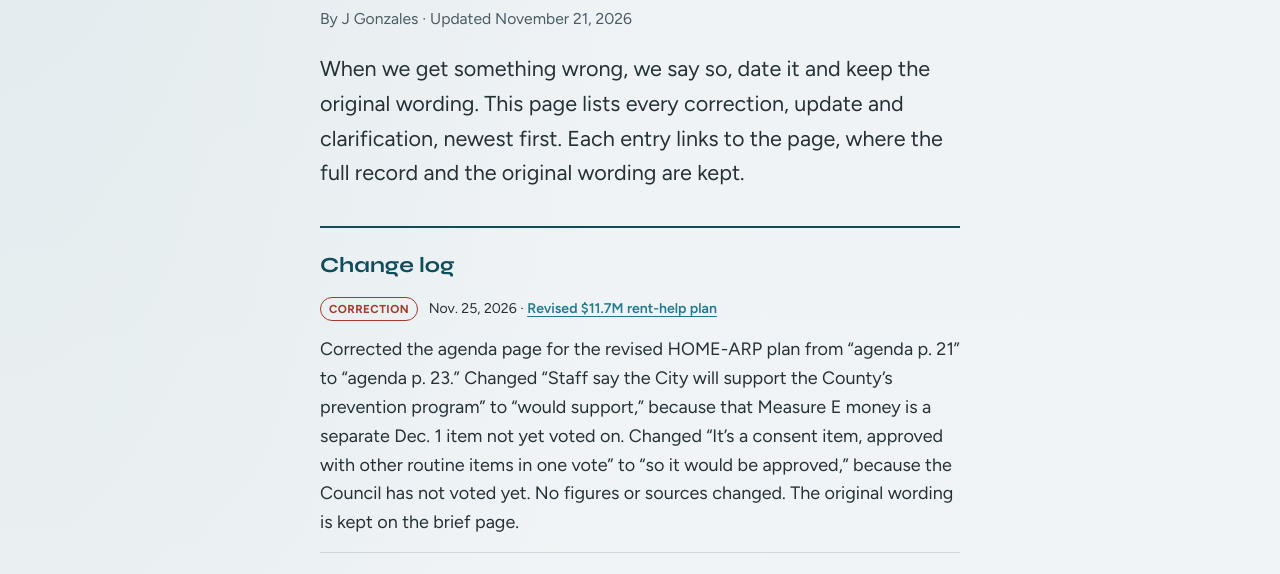
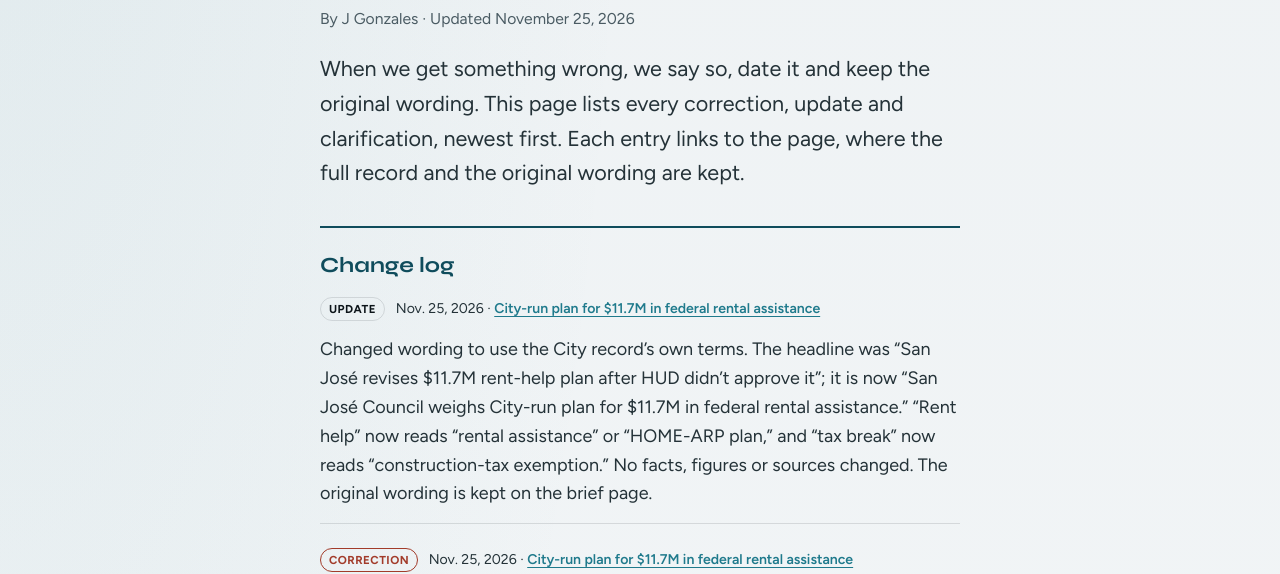
Before and after one commit to knightingale408/thesanjosesource, a plain HTML site: page corrections/index.html in a window 1280 px wide. Shown: the part 382-956 px from the top of the page. Drawn offline with Linux system fonts and the light colour scheme.

Commit message:
Corrections log: Brief 5 wording update

```diff
--- a/corrections/index.html
+++ b/corrections/index.html
@@ -67,7 +67,7 @@
       <article class="wrap wrap--reading">
         <p class="eyebrow reveal" data-reveal>Corrections</p>
         <h1 class="brief__title reveal" data-reveal>Every change to a published page, in one place</h1>
-        <p class="brief__meta reveal" data-reveal>By J Gonzales · Updated November 21, 2026</p>
+        <p class="brief__meta reveal" data-reveal>By J Gonzales · Updated November 25, 2026</p>
         <p class="brief__lede reveal" data-reveal>
           When we get something wrong, we say so, date it and keep the original
           wording. This page lists every correction, update and clarification,
@@ -79,7 +79,11 @@
           <h2 id="log-title" class="brief-block__title">Change log</h2>
           <ul class="corr-list">
             <li class="corr-item">
-              <p class="corr-item__meta"><span class="corr-tag corr-tag--correction">Correction</span> <time>Nov. 25, 2026</time> · <a href="../brief/5/">Revised $11.7M rent-help plan</a></p>
+              <p class="corr-item__meta"><span class="corr-tag corr-tag--update">Update</span> <time>Nov. 25, 2026</time> · <a href="../brief/5/">City-run plan for $11.7M in federal rental assistance</a></p>
+              <p class="corr-item__text">Changed wording to use the City record&rsquo;s own terms. The headline was &ldquo;San Jos&eacute; revises $11.7M rent-help plan after HUD didn&rsquo;t approve it&rdquo;; it is now &ldquo;San Jos&eacute; Council weighs City-run plan for $11.7M in federal rental assistance.&rdquo; &ldquo;Rent help&rdquo; now reads &ldquo;rental assistance&rdquo; or &ldquo;HOME-ARP plan,&rdquo; and &ldquo;tax break&rdquo; now reads &ldquo;construction-tax exemption.&rdquo; No facts, figures or sources changed. The original wording is kept on the brief page.</p>
+            </li>
+            <li class="corr-item">
+              <p class="corr-item__meta"><span class="corr-tag corr-tag--correction">Correction</span> <time>Nov. 25, 2026</time> · <a href="../brief/5/">City-run plan for $11.7M in federal rental assistance</a></p>
               <p class="corr-item__text">Corrected the agenda page for the revised HOME-ARP plan from &ldquo;agenda p. 21&rdquo; to &ldquo;agenda p. 23.&rdquo; Changed &ldquo;Staff say the City will support the County&rsquo;s prevention program&rdquo; to &ldquo;would support,&rdquo; because that Measure E money is a separate Dec. 1 item not yet voted on. Changed &ldquo;It&rsquo;s a consent item, approved with other routine items in one vote&rdquo; to &ldquo;so it would be approved,&rdquo; because the Council has not voted yet. No figures or sources changed. The original wording is kept on the brief page.</p>
             </li>
             <li class="corr-item">
```
